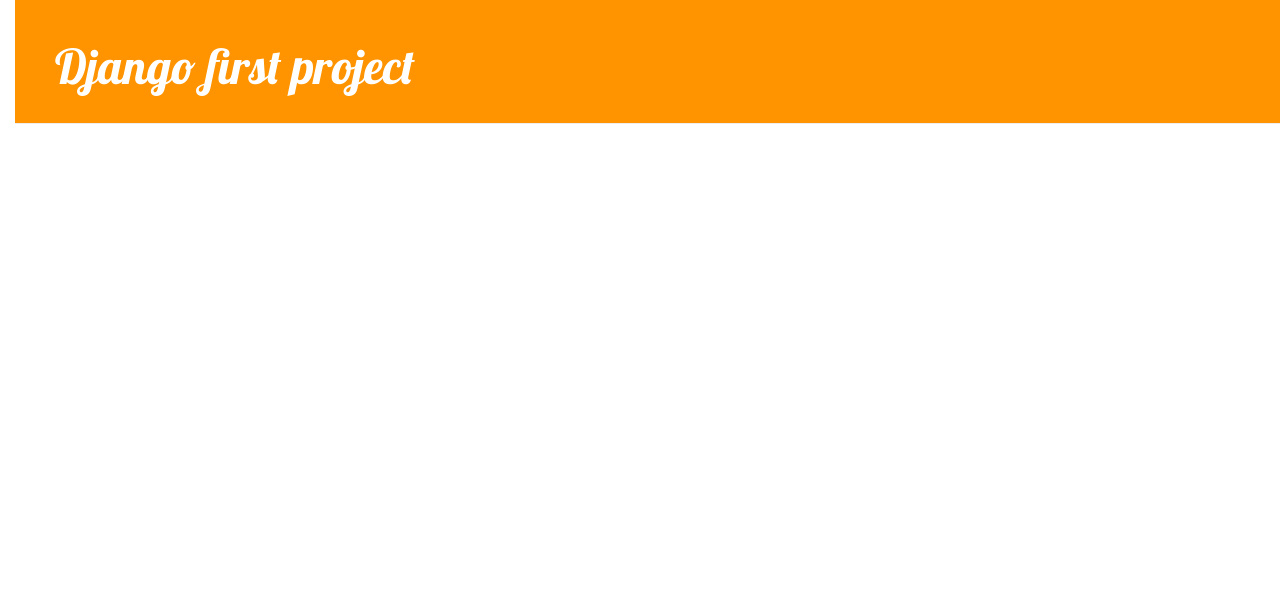
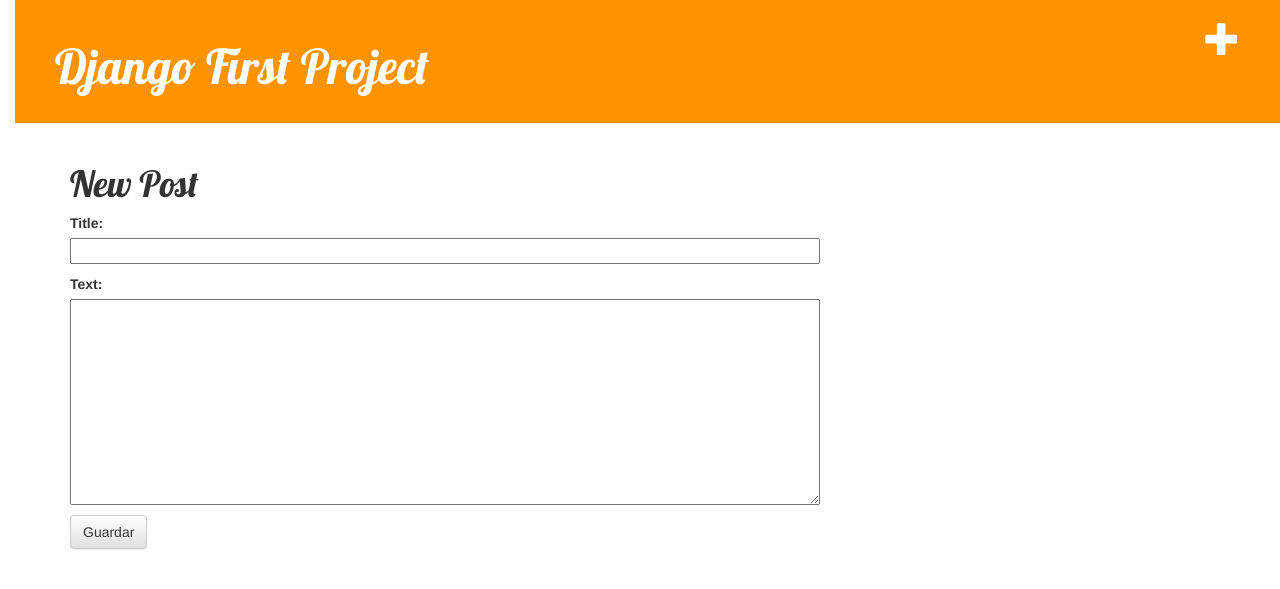
Before and after one commit to mayconrralves/my-first-blog, a Django app: page /post/new/ in a window 1280 px wide. Shown: the top 589 px of the page. Run offline with Django 3.2, Linux system fonts and the light colour scheme; data that the repository does not hold is empty; some libraries are stand-ins or nearby versions.

Commit message:
added views to crete/edit blog post inside the site.

```diff
--- /dev/null
+++ b/blog/forms.py
@@ -0,0 +1,11 @@
+from django import forms
+
+from .models import Post
+
+
+class PostForm(forms.ModelForm):
+
+
+		class Meta:
+			model = Post
+			fields = ('title', 'text',)
--- a/blog/static/css/blog.css
+++ b/blog/static/css/blog.css
@@ -55,20 +55,3 @@ h1, h2, h3, h4 {
 .post h1 a, .post h1 a:visited {
     color: #000000;
 }
-
-
-<div class="content container">
-    <div class="row">
-        <div class="col-md-8">
-            {% for post in posts %}
-                <div class="post">
-                    <div class="date">
-                        {{ post.published_date }}
-                    </div>
-                    <h1><a href="">{{ post.title }}</a></h1>
-                    <p>{{ post.text|linebreaksbr }}</p>
-                </div>
-            {% endfor %}
-        </div>
-    </div>
-</div>
--- /dev/null
+++ b/blog/templates/blog/base.html
@@ -0,0 +1,27 @@
+{% load staticfiles %}
+<html>
+    <head>
+		<link rel="stylesheet" href="//maxcdn.bootstrapcdn.com/bootstrap/3.2.0/css/bootstrap.min.css">
+		<link rel="stylesheet" href="//maxcdn.bootstrapcdn.com/bootstrap/3.2.0/css/bootstrap-theme.min.css">
+		<link rel="stylesheet" href="{% static 'css/blog.css' %}">
+		<link href="https://fonts.googleapis.com/css?family=Lobster&subset=latin,latin-ext" rel="stylesheet" type="text/css">
+
+        <title>Django first project</title>
+    </head>
+
+    <body>
+    <div class="page-header">
+		<a href="{% url 'blog.views.post_new' %}" class="top-menu"><span class="glyphicon glyphicon-plus"></span></a>
+        <h1><a href="/">Django First Project</a></h1>
+    </div>
+    <div class="content container">
+        <div class="row">
+            <div class="col-md-8">
+            {% block content %}
+            {% endblock %}
+            </div>
+        </div>
+    </div>
+
+</body>
+</html>
--- /dev/null
+++ b/blog/templates/blog/post_edit.html
@@ -0,0 +1,14 @@
+{% extends 'blog/base.html' %}
+
+{% block content %}
+
+<h1> New Post </h1>
+
+<form method="POST" class="post-form"> {% csrf_token %}
+	{{ form.as_p }}
+	<button type="submit" class="btn btn-default">
+		Guardar
+	</button>
+</form>
+
+{% endblock %}
--- a/blog/templates/blog/post_list.html
+++ b/blog/templates/blog/post_list.html
@@ -1,33 +1,12 @@
-{% load staticfiles %}
-<html>
-    <head>
-		<link rel="stylesheet" href="//maxcdn.bootstrapcdn.com/bootstrap/3.2.0/css/bootstrap.min.css">
-		<link rel="stylesheet" href="//maxcdn.bootstrapcdn.com/bootstrap/3.2.0/css/bootstrap-theme.min.css">
-		<link rel="stylesheet" href="{% static 'css/blog.css' %}">
-		<link href="https://fonts.googleapis.com/css?family=Lobster&subset=latin,latin-ext" rel="stylesheet" type="text/css">
-        <title>Django first project</title>
-    </head>
-    <body>
-        <div class="page-header">
-            <h1><a href="">Django first project</a></h1>
-        </div>
-
-
-		<div class="content container">
-    <div class="row">
-        <div class="col-md-8">
+{% extends 'blog/base.html' %}
+{% block content %}
 	{% for post in posts %}
 		<div class="post">
 			<div class="date">
 				{{ post.published_date }}
 			</div>
-                    <h1><a href="">{{ post.title }}</a></h1>
+			<h1><a href="{% url 'blog.views.post_detail' pk=post.pk %}">{{ post.title }}</a></h1>
 			<p>{{ post.text|linebreaksbr }}</p>
 		</div>
 	{% endfor %}
-        </div>
-    </div>
-</div>
-
-    </body>
-</html>
+{% endblock content %}
--- a/blog/urls.py
+++ b/blog/urls.py
@@ -3,5 +3,8 @@ from . import views
 
 
 urlpatterns = [
-	url(r'$', views.post_list),
+	url(r'^$', views.post_list),
+	url(r'^post/(?P<pk>[0-9]+)/$', views.post_detail),
+	url(r'^post/new/$', views.post_new, name='post_new'),
+	url(r'^post/(?P<pk>[0-9]+)/edit/$', views.post_edit, name ='post_edit'),
 ]
--- a/blog/views.py
+++ b/blog/views.py
@@ -1,10 +1,45 @@
 from django.shortcuts import render
 from django.utils import timezone
 from .models import Post
-
+from .forms import PostForm
+from django.shortcuts import render, get_object_or_404
+from django.shortcuts import redirect
 # Create your views here.
 
+
+def post_detail(request, pk):
+	post = get_object_or_404(Post, pk=pk)
+	return render(request, 'blog/post_detail.html', {'post': post})
 
 def post_list(request):
 	posts = Post.objects.filter(published_date__lte = timezone.now()).order_by('published_date')
 	return render(request,'blog/post_list.html', {'posts':posts})
+
+
+def post_new(request):
+	if request.method == 'POST':
+		form = PostForm(request.POST)
+		if form.is_valid():
+			post = form.save(commit=False)
+			post.author = request.user
+			post.published_date = timezone.now()
+			post.save()
+			return redirect('blog.views.post_detail', pk=post.pk)
+	else:
+		form = PostForm()
+	return render(request, 'blog/post_edit.html', {'form': form})
+
+
+def post_edit(request, pk):
+	post = get_object_or_404(Post, pk=pk)
+	if request.method == "POST":
+		form = PostForm(request.POST, instance=post)
+		if form.is_valid():
+			post = form.save(commit=False)
+			post.author = request.user
+			post.published_date = timezone.now()
+			post.save()
+			return redirect('blog.views.post_detail', pk=post.pk)
+	else:
+		form = PostForm(instance=post)
+	return render(request, 'blog/post_edit.html', {'form': form})
```
Also changed, not shown: blog/templates/blog/post_detail.html (added, +18 -0 lines), 1 other file. Lines whose indentation alone changed are shown as unchanged.
